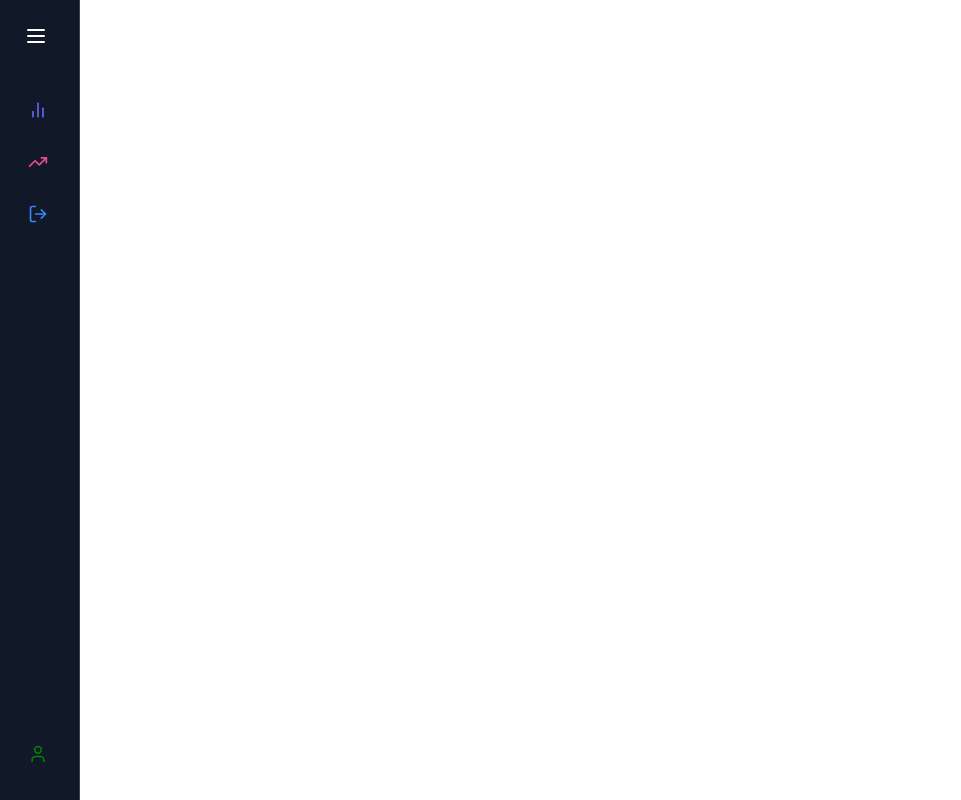
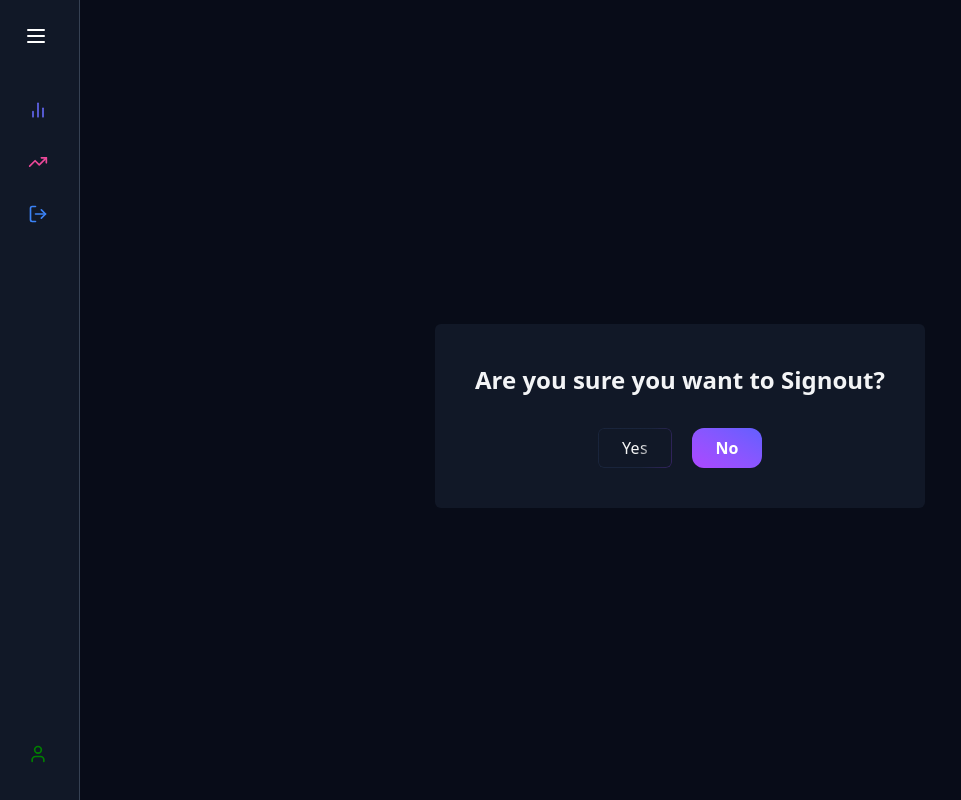
Before and after one commit to foolcodes/journey, a React (Vite) app: page /signout in a window 1280 px wide. Before the commit this address had no page. Shown: the whole page, without its empty margins (0-961 px from the left). Built offline with nearby package versions, Linux system fonts and the light colour scheme.

Commit message:
Saving changes

```diff
--- a/src/App.jsx
+++ b/src/App.jsx
@@ -7,6 +7,7 @@ import Overview from "./components/Overview";
 import Challenges from "./components/Challenges";
 import Sidebar from "./components/Sidebar";
 import User from "./components/User";
+import SignoutModal from "./components/SignoutModal";
 
 const App = () => {
   const location = useLocation();
@@ -23,6 +24,7 @@ const App = () => {
         <Route exact path="/overview" element={<Overview />} />
         <Route exact path="/challenges" element={<Challenges />} />
         <Route exact path="/user" element={<User />} />
+        <Route exact path="/signout" element={<SignoutModal />} />
       </Routes>
     </div>
   );
--- a/src/components/Header/index.jsx
+++ b/src/components/Header/index.jsx
@@ -1,6 +1,6 @@
 import React from "react";
 import { useNavigate } from "react-router-dom";
-import ShinyButton from "../ShinnyButton/ShinyButton";
+import ShinyButton from "../ShinyButton/ShinyButton";
 import { FaCode } from "react-icons/fa";
 
 const Header = () => {
--- a/src/components/Overview/index.jsx
+++ b/src/components/Overview/index.jsx
@@ -3,7 +3,7 @@ import { useState } from "react";
 import Chart from "../Chart";
 import StatisticsCard from "../StatisticsCard";
 import DayModal from "../DayModal";
-import ShinyButton from "../ShinnyButton/ShinyButton";
+import ShinyButton from "../ShinyButton/ShinyButton";
 
 const details = [
   { title: "Month", value: "70 Hours", color: "#6366F1" },
--- /dev/null
+++ b/src/components/SignoutModal/index.jsx
@@ -0,0 +1,21 @@
+import ShinyButton from "../ShinyButton/ShinyButton";
+
+const SignoutModal = () => {
+  return (
+    <div className="bg-[#080C18] h-screen w-full flex justify-center items-center">
+      <div data-aos="fade-up" className="bg-[#111827] p-10 mt-8 rounded-md">
+        <h1 className="text-gray-100 text-2xl font-semibold mb-8">
+          Are you sure you want to Signout?
+        </h1>
+        <div className="flex justify-center">
+          <ShinyButton title={"Yes"} />
+          <button className="bg-linear-to-bl ml-5 from-indigo-500 to-purple-500 w-[70px] p-2 rounded-xl shadow-2xs border-none cursor-pointer text-white font-semibold">
+            No
+          </button>
+        </div>
+      </div>
+    </div>
+  );
+};
+
+export default SignoutModal;
--- a/src/components/User/index.jsx
+++ b/src/components/User/index.jsx
@@ -94,7 +94,7 @@ const User = () => {
         </div>
       </div>
       {showModal && (
-        <SignoutModal
+        <UserModal
           closeModal={() => toggleShowModal(false)}
           onImageSelectedUrl={onImageSelectedUrl}
         />
--- a/src/components/UserModal/index.jsx
+++ b/src/components/UserModal/index.jsx
@@ -23,7 +23,7 @@ const UserModal = ({ closeModal, onImageSelectedUrl }) => {
         >
           <X size={30} color="white" />
         </button>
-        <div className="bg-indigo-500 p-5 rounded-2xl flex flex-col justify-center items-center">
+        <div className="bg-linear-to-bl from-indigo-500 to-purple-500 p-5 rounded-2xl flex flex-col justify-center items-center">
           <label className="block mb-3 w-fit">
             <span className="sr-only">Choose profile photo</span>
             <input
```
Also changed, not shown: src/components/ShinyButton/ShinyButton.jsx (renamed from src/components/ShinnyButton/ShinyButton.jsx).
